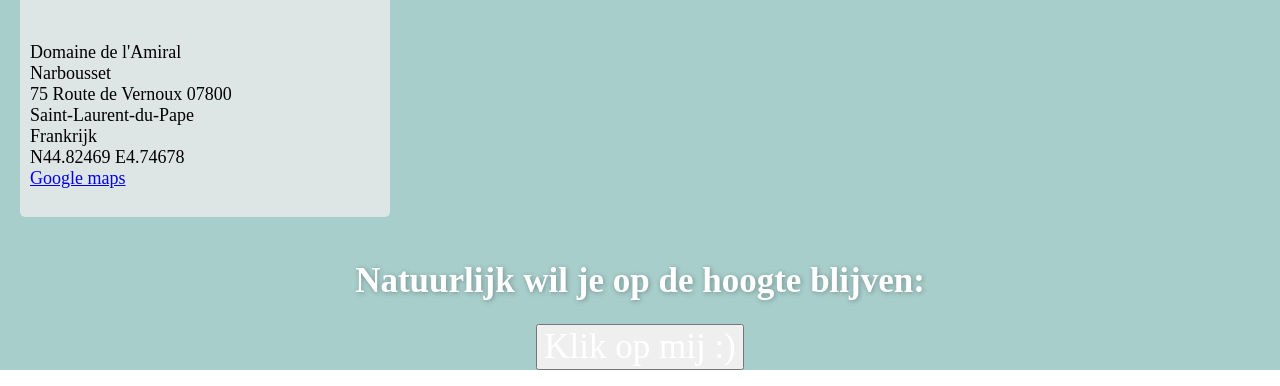
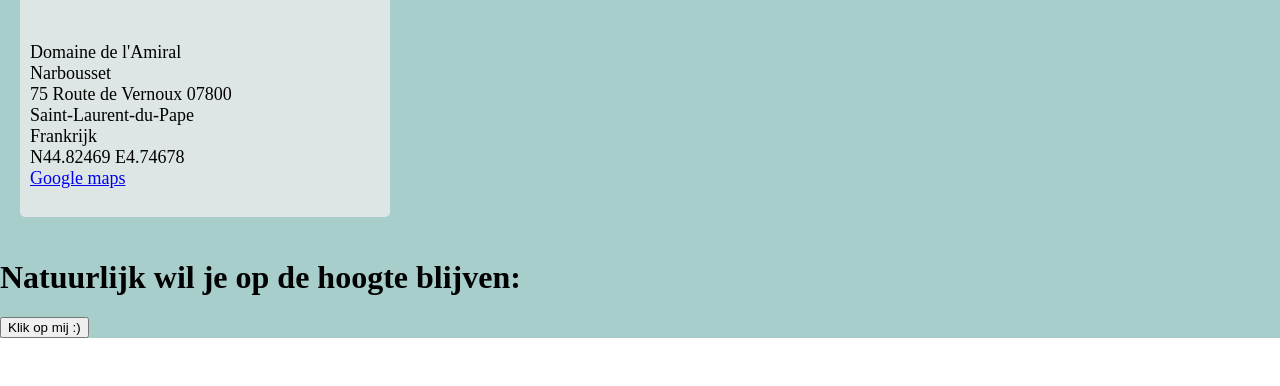
Before and after one commit to daanvr/Project-La-Crotte, a plain HTML site: page uitnodigingfr.html in a window 1280 px wide. Shown: the part 2569-2955 px from the top of the page. After the commit the page ends 2923 px from the top, so only its background shows below. Drawn offline with Linux system fonts and the light colour scheme.

Commit message:
Update uitnodigingfr.html

```diff
--- a/uitnodigingfr.html
+++ b/uitnodigingfr.html
@@ -134,22 +134,6 @@
 		padding-bottom: 10px;
 	}
 
-.titelplannen{
-	text-align:center;
-	color: white;
-	font-family: 'Trocchi',
-	serif; font-size: 35px;
-	text-shadow: 1px 1px 5px rgba(0, 0, 0, 0.3);
-}
-
-.subscribebutton{
-	margin-right: auto;
-	margin-left: auto;
-	text-align: center;
-}
-
-
-
 </style>
 </head>
 <body>
```
